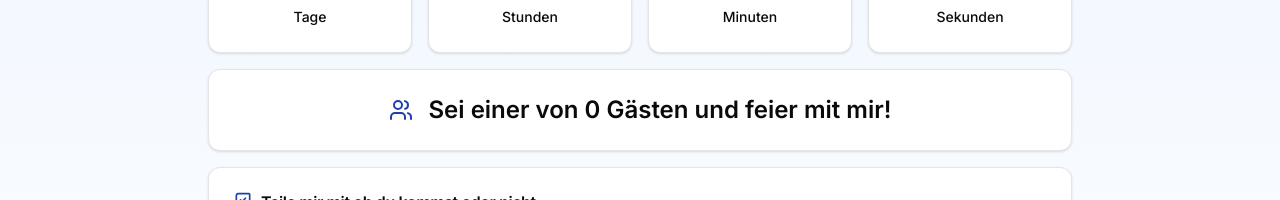
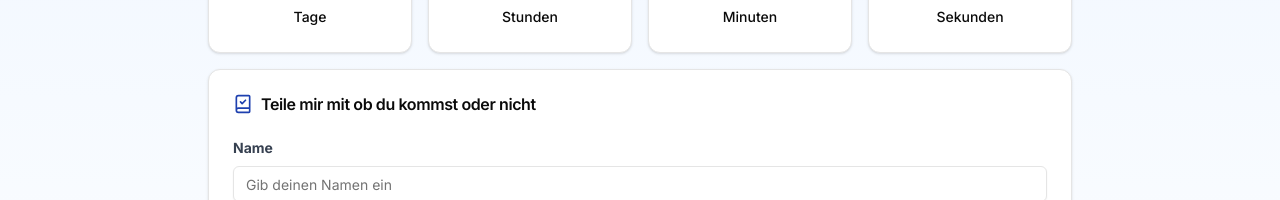
Before and after one commit to soerenchrist/birthday-register, a Next.js app: page / in a window 1280 px wide. Shown: the part 228-428 px from the top of the page. Built offline with nearby package versions, Linux system fonts and the light colour scheme; no server answers; the database is empty.

Commit message:
remove guest count component

```diff
--- a/src/app/page.tsx
+++ b/src/app/page.tsx
@@ -1,7 +1,6 @@
 import Image from "next/image";
 import { readStoredCookie } from "./lib/actions";
 import CountdownTimer from "./ui/countdown-timer";
-import { GuestCount } from "./ui/guest-count";
 import PartyDetails from "./ui/party-details";
 import RegisterForm from "./ui/register-form";
 import { poppins } from "./lib/fonts";
@@ -19,8 +18,8 @@ export default async function Home() {
       </h1>
 
       <CountdownTimer targetDate={date} />
-      <GuestCount registered={registeredData !== undefined} attending={registeredData?.attending} count={registeredData?.count} />
-
+      {//      <GuestCount registered={registeredData !== undefined} attending={registeredData?.attending} count={registeredData?.count} />
+      }
       <RegisterForm registeredInfo={registeredData} />
       <PartyDetails address="Sportgelände SV Krumbach, Fabrikstr., 74838 Limbach-Krumbach" wishlist="Getränke statt Geschenke" />
     </>
```
